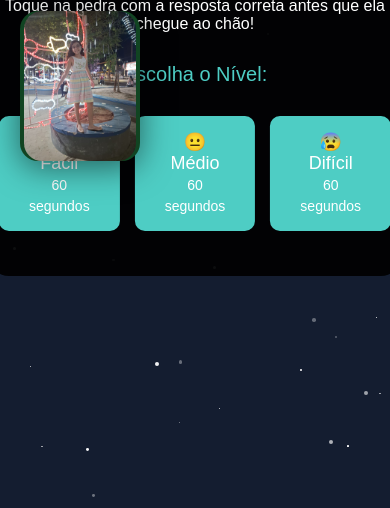
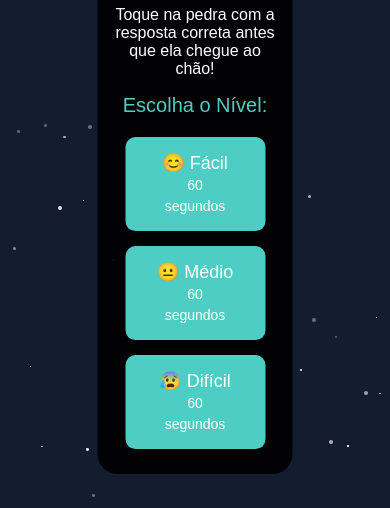
Before and after one commit to marcos55920/jogorafa, a plain HTML site: page index.html in a window 390 px wide. Shown: the part 336-844 px from the top of the page. Drawn offline with Linux system fonts and the light colour scheme.

Commit message:
Update index.html

```diff
--- a/index.html
+++ b/index.html
@@ -53,14 +53,10 @@
       text-align:center;
       user-select:none;
       display:none;
-    }
-    #question {
       font-size: 48px;
       font-weight: 900;
-      margin:0;
+      line-height: 1.1;
       text-shadow: 3px 3px 8px rgba(0,0,0,0.7);
-      color:#4ecdc4;
-      line-height: 1.1;
     }
     @media (max-width: 600px) {
       #question-panel {
@@ -68,8 +64,6 @@
         padding: 20px;
         top: 15px;
         right: 5%;
-      }
-      #question {
         font-size: 36px;
       }
     }
@@ -123,18 +117,17 @@
       min-width: 340px;
       min-height: 340px;
       display:flex;
-      align-items:flex-start;
-      justify-content:center;
+      flex-direction: column;
+      align-items: center;
+      justify-content: flex-start;
     }
     #start-content {
       flex: 1 1 0;
+      max-width: 400px;
     }
-    /* FOTO LATERAL FIXA E FLOUTANDO NA ESQUERDA */
+
+    /* FOTO RESPONSIVA, APENAS NA TELA INICIAL */
     #side-photo {
-      position: fixed;
-      top: 50%;
-      left: 20px;
-      transform: translateY(-50%);
       width: 160px;
       height: 220px;
       border-radius: 18px;
@@ -144,9 +137,7 @@
       display: flex;
       justify-content: center;
       align-items: center;
-      z-index: 30;
-      margin-left: 0; /* remove margem que estava deslocando */
-      pointer-events: none; /* evita que ela interfira em cliques */
+      margin-bottom: 20px;
     }
     #side-photo img {
       max-width: 100%;
@@ -155,23 +146,33 @@
       border-radius: 18px;
       object-fit: cover;
     }
+
     @media (max-width: 700px) {
-      #start-screen {
-        flex-direction: column;
-        min-width: unset;
-        align-items: center;
-        padding: 20px 10px;
-      }
       #side-photo {
         width: 120px;
         height: 150px;
+        margin-bottom: 15px;
+      }
+      #start-screen {
+        padding: 25px 15px 25px 15px;
+        min-width: auto;
+        min-height: auto;
+      }
+      #start-content {
+        max-width: 90vw;
+      }
+      .level-button {
+        padding: 12px 20px;
+        font-size: 16px;
       }
     }
+
     .level-buttons {
       display: flex;
       gap: 15px;
       justify-content: center;
-      margin-top: 30px;
+      margin-top: 20px;
+      flex-wrap: wrap;
     }
     .level-button {
       background: #4ecdc4;
@@ -183,6 +184,11 @@
       cursor:pointer;
       transition: all 0.3s;
       pointer-events: all;
+      min-width: 100px;
+      flex-grow: 1;
+      max-width: 140px;
+      text-align: center;
+      user-select: none;
     }
     .level-button:hover {
       background: #45b8b0;
@@ -236,22 +242,21 @@
       <div id="timer">Tempo: 60s</div>
       <div id="question-panel"><p id="question"></p></div>
 
+      <!-- Tela inicial com foto exibida somente aqui -->
       <div id="start-screen">
+        <div id="side-photo">
+          <img src="001.png" alt="Foto destaque" />
+        </div>
         <div id="start-content">
           <h1 id="game-title">🚀 Jogo da Rafa</h1>
           <p id="instructions">Toque na pedra com a resposta correta antes que ela chegue ao chão!</p>
-          <p style="font-size: 20px; margin-top: 30px; color: #4ecdc4;">Escolha o Nível:</p>
+          <p style="font-size: 20px; margin-top: 10px; color: #4ecdc4;">Escolha o Nível:</p>
           <div class="level-buttons">
             <button class="level-button easy" data-level="easy">😊 Fácil<br><span style="font-size:14px;">60 segundos</span></button>
             <button class="level-button medium" data-level="medium">😐 Médio<br><span style="font-size:14px;">60 segundos</span></button>
             <button class="level-button hard" data-level="hard">😰 Difícil<br><span style="font-size:14px;">60 segundos</span></button>
           </div>
         </div>
-      </div>
-
-      <!-- FOTO FIXA LATERAL ESQUERDA FORA DE start-screen -->
-      <div id="side-photo">
-        <img src="001.png" alt="Foto destaque" />
       </div>
 
       <div id="game-over-screen">
```
